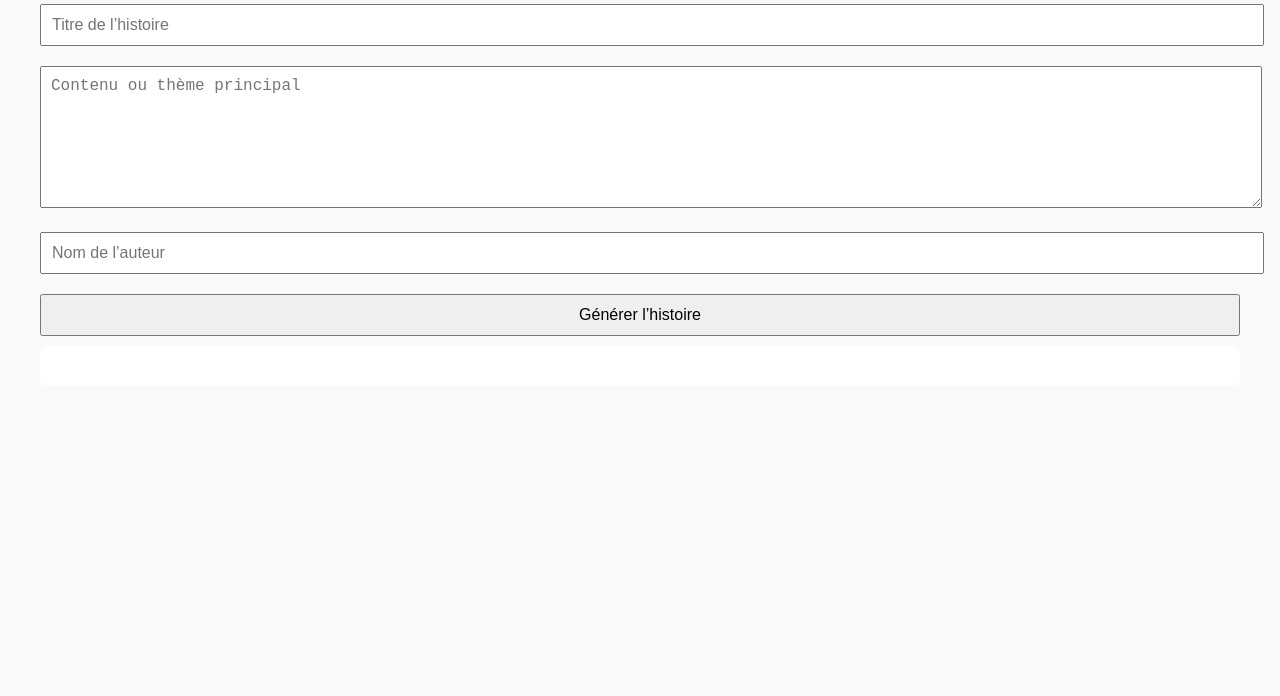
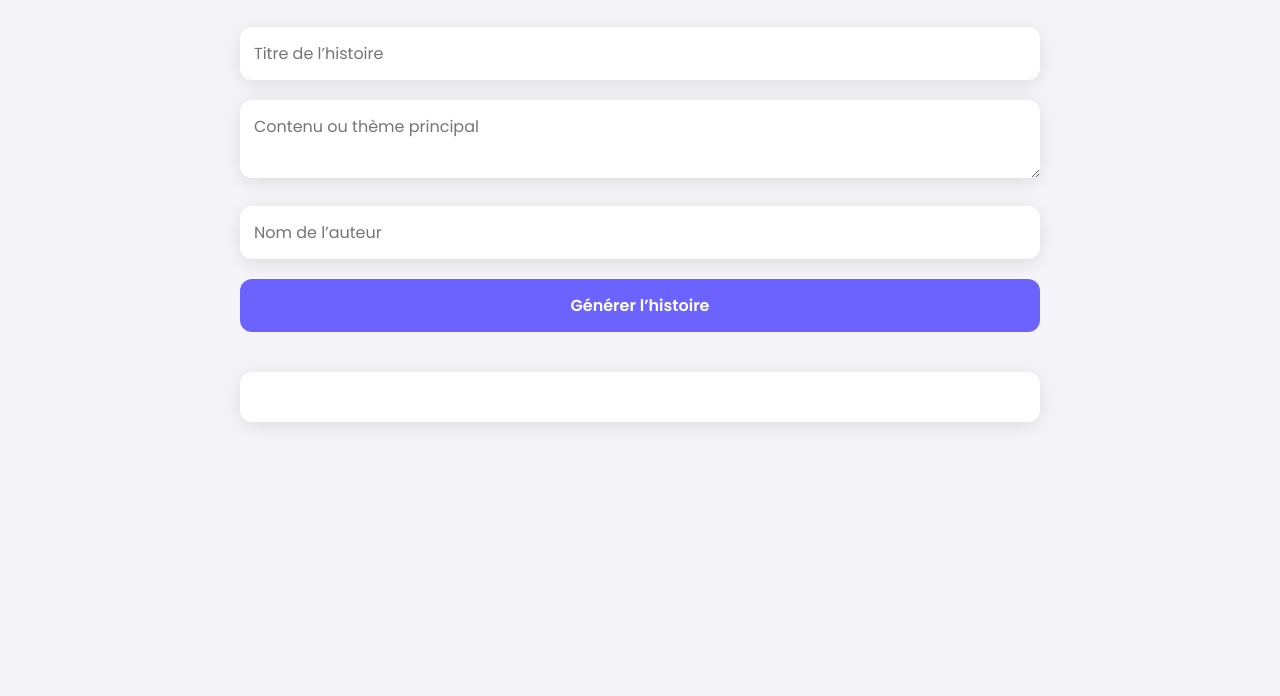
Before and after one commit to appolinair2355/Ia-histoire-, a website: page public/index.html in a window 1280 px wide. Shown: the part 104-800 px from the top of the page. Drawn offline with Linux system fonts and the light colour scheme.

Commit message:
Update index.html

```diff
--- a/public/index.html
+++ b/public/index.html
@@ -2,18 +2,113 @@
 <html lang="fr">
 <head>
   <meta charset="UTF-8" />
-  <title>Générateur d’Histoires</title>
+  <title>Générateur d’Histoires IA</title>
   <meta name="viewport" content="width=device-width, initial-scale=1.0" />
+
+  <!-- Google Fonts -->
+  <link href="https://fonts.googleapis.com/css2?family=Poppins:wght@300;400;600&display=swap" rel="stylesheet" />
+
   <style>
-    body { font-family: Arial, sans-serif; margin: 40px; background:#f9f9f9; }
-    h1 { color:#111; }
-    input, textarea, button { width:100%; padding:10px; margin:10px 0; font-size:16px; }
-    textarea { min-height:120px; }
-    #output { background:#fff; padding:20px; border-radius:8px; white-space: pre-wrap; }
+    :root {
+      --bg: #f4f4f9;
+      --text: #222;
+      --card: #ffffff;
+      --accent: #6c63ff;
+      --accent-hover: #554dff;
+      --radius: 12px;
+      --shadow: 0 4px 20px rgba(0,0,0,0.1);
+    }
+
+    @media (prefers-color-scheme: dark) {
+      :root {
+        --bg: #121212;
+        --text: #e0e0e0;
+        --card: #1e1e1e;
+        --shadow: 0 4px 20px rgba(0,0,0,0.4);
+      }
+    }
+
+    * {
+      box-sizing: border-box;
+      margin: 0;
+      padding: 0;
+      font-family: 'Poppins', sans-serif;
+    }
+
+    body {
+      background: var(--bg);
+      color: var(--text);
+      padding: 40px 20px;
+      line-height: 1.6;
+    }
+
+    h1 {
+      text-align: center;
+      margin-bottom: 30px;
+      font-weight: 600;
+      font-size: 2rem;
+    }
+
+    .container {
+      max-width: 800px;
+      margin: auto;
+    }
+
+    input, textarea, button {
+      width: 100%;
+      padding: 14px;
+      margin: 10px 0;
+      border: none;
+      border-radius: var(--radius);
+      font-size: 1rem;
+    }
+
+    input, textarea {
+      background: var(--card);
+      color: var(--text);
+      box-shadow: var(--shadow);
+    }
+
+    button {
+      background: var(--accent);
+      color: #fff;
+      font-weight: 600;
+      cursor: pointer;
+      transition: background 0.3s ease;
+    }
+
+    button:hover {
+      background: var(--accent-hover);
+    }
+
+    button:disabled {
+      background: #999;
+      cursor: not-allowed;
+    }
+
+    #output {
+      background: var(--card);
+      padding: 25px;
+      border-radius: var(--radius);
+      box-shadow: var(--shadow);
+      white-space: pre-wrap;
+      margin-top: 30px;
+      font-size: 1.05rem;
+    }
+
+    @media (max-width: 600px) {
+      h1 {
+        font-size: 1.5rem;
+      }
+      input, textarea, button {
+        font-size: 0.95rem;
+      }
+    }
   </style>
 </head>
 <body>
 
+  <div class="container">
     <h1>Générateur d’Histoires Intelligent</h1>
 
     <input id="titre" placeholder="Titre de l’histoire" />
@@ -22,6 +117,7 @@
     <button onclick="generer()">Générer l’histoire</button>
 
     <div id="output"></div>
+  </div>
 
   <script>
     async function generer() {
```
Lines whose indentation alone changed are shown as unchanged.
